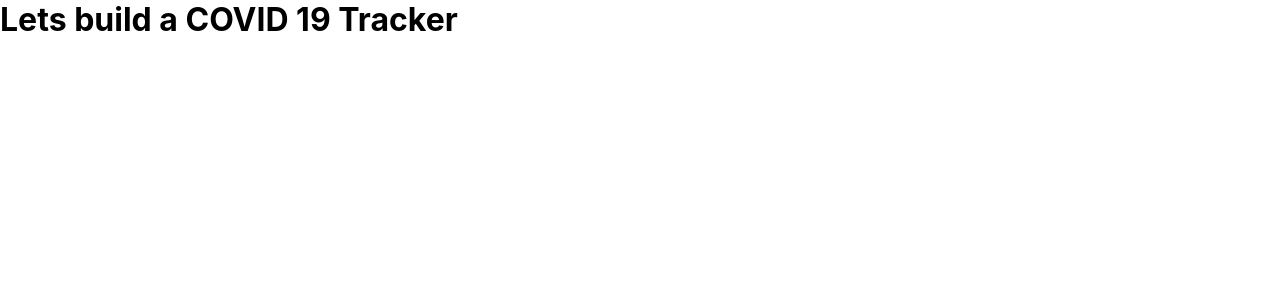
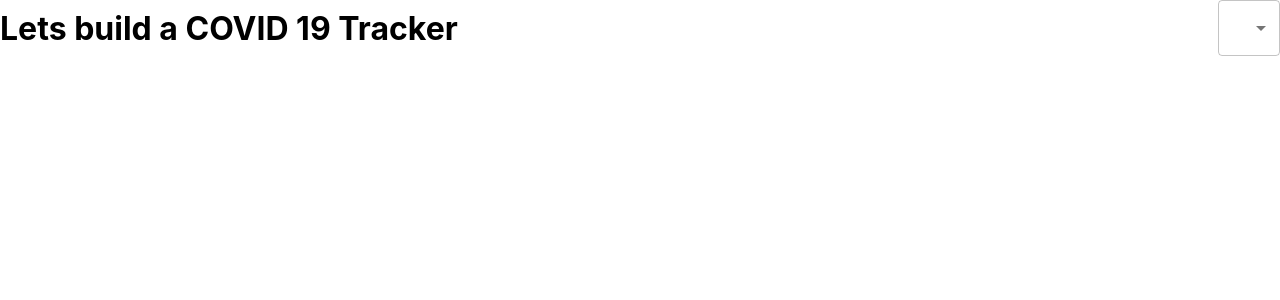
Before and after one commit to stephengogo/Covid19-Tracker, a React (Create React App) app in the folder covid-19-tracker/: page / in a window 1280 px wide. Shown: the top 300 px of the page. Built offline with nearby package versions, Linux system fonts and the light colour scheme.

Commit message:
Menu Item with country

```diff
--- a/covid-19-tracker/src/App.css
+++ b/covid-19-tracker/src/App.css
@@ -1,3 +1,10 @@
 * {
   margin: 0;
 }
+
+.app_header {
+  display: flex;
+  align-items: center;
+  margin-bottom: 20px;
+  justify-content: space-between;
+}
--- a/covid-19-tracker/src/App.js
+++ b/covid-19-tracker/src/App.js
@@ -1,10 +1,50 @@
-import React from 'react';
+import React, {useState} from 'react';
+import {
+  MenuItem,
+  FormControl,
+  Select
+} from "@material-ui/core";
+
 import './App.css';
 
 function App() {
+  const [countries, setCountries] = useState([
+    'USA', 'UK', 'India'
+  ]);
+  // STATE = How to write a variable in REACT
+  // https://disease.sh/v3/covid-19/countries
+
   return (
     <div className="app">
-      <h1>Lets build a COVID 19 Tracker</h1>
+      <div className="app_header">
+        <h1>Lets build a COVID 19 Tracker</h1>
+        <FormControl className="app_dropdown">
+          <Select variant="outlined" value="abc"
+          >
+            {
+              countries.map((country) => (
+                <MenuItem value={country}>{country}</MenuItem>
+
+            ))}
+            {/* Loop through all the countries and show a drop down list of the options */}
+            {/* <MenuItem value="worldwide">Worldwide</MenuItem>
+            <MenuItem value="worldwide">Option 2</MenuItem>
+            <MenuItem value="worldwide">Option 3</MenuItem>
+            <MenuItem value="worldwide">Yooo</MenuItem> */}
+
+          </Select>
+        </FormControl>
+      </div>
+
+      {/* Header */}
+      {/* {Title + select input dropdown field} */}
+      {/* {infoBoxes} */}
+      {/* {infoBoxes} */}
+      {/* {infoBoxes} */}
+
+      {/* {Table} */}
+      {/* {Graph} */}
+      {/* {Map} */}
     </div>
   );
 }
```
Also changed, not shown: 1 other file (tests, documents, lock files or other folders).
